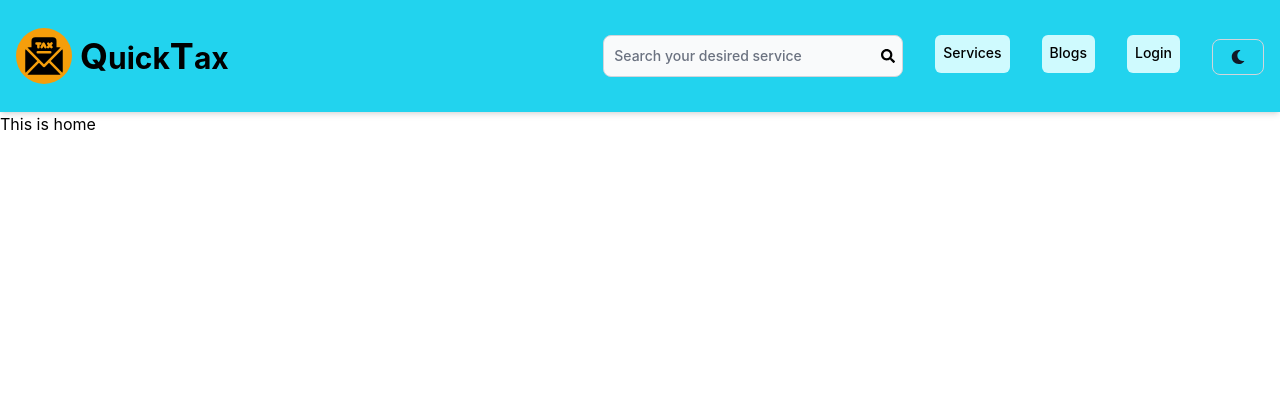
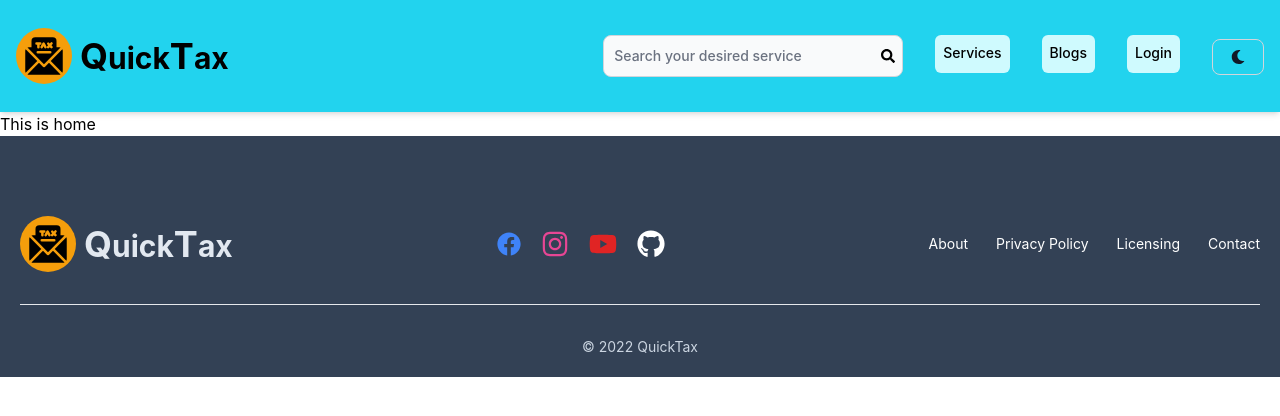
Before and after one commit to k-m-rahman/QuickTax, a React (Create React App) app: page / in a window 1280 px wide. Shown: the top 416 px of the page. Built offline with nearby package versions, Linux system fonts and the light colour scheme.

Commit message:
added footer

```diff
--- a/src/layout/Main.js
+++ b/src/layout/Main.js
@@ -1,5 +1,6 @@
 import React from "react";
 import { Outlet } from "react-router-dom";
+import CommonFooter from "../pages/shared/Footer/CommonFooter";
 import Header from "../pages/shared/Header/Header";
 
 const Main = () => {
@@ -7,6 +8,7 @@ const Main = () => {
     <div>
       <Header></Header>
       <Outlet></Outlet>
+      <CommonFooter></CommonFooter>
     </div>
   );
 };
--- /dev/null
+++ b/src/pages/shared/Footer/CommonFooter.js
@@ -0,0 +1,66 @@
+import { Footer } from "flowbite-react";
+import React from "react";
+import { FaFacebook, FaInstagram, FaYoutube, FaGithub } from "react-icons/fa";
+import { Link } from "react-router-dom";
+import logo from "../../../assets/tax.svg";
+
+const CommonFooter = () => {
+  return (
+    <div>
+      <div className="bg-slate-700  pt-20 mb-0 p-5  rounded-none">
+        <div className="w-full text-center">
+          <div className="w-full justify-between  sm:flex sm:items-center sm:justify-between">
+            <Link to={`/`}>
+              <div className="flex items-center justify-center gap-2 text-2xl lg:text-3xl font-semibold mb-3 lg:mb-0">
+                <span className="bg-amber-500 p-2 rounded-full">
+                  <img src={logo} className="w-8 lg:w-10 " alt="" />
+                </span>
+                <span className="self-center whitespace-nowrap text-2xl md:text-3xl font-bold text-slate-200 flex items-end">
+                  <span className="text-3xl md:text-4xl ">Q</span>{" "}
+                  <span>uick</span>
+                  <span className="text-3xl md:text-4xl ">T</span>{" "}
+                  <span>ax</span>
+                </span>
+              </div>
+            </Link>
+            {/* social links */}
+            <div className="text-white flex gap-5 justify-center items-center mt-5 md:mt-0">
+              <span className="text-blue-500 w-6 h-6 hover:scale-125 duration-150">
+                {" "}
+                <FaFacebook className="w-full h-full"></FaFacebook>{" "}
+              </span>
+              <span className="text-pink-500 w-7 h- 7 hover:scale-125 duration-150">
+                {" "}
+                <FaInstagram className="w-full h-full"></FaInstagram>{" "}
+              </span>
+              <span className="text-red-600 w-7 h- 7 hover:scale-125 duration-150">
+                {" "}
+                <FaYoutube className="w-full h-full"></FaYoutube>{" "}
+              </span>
+              <span className=" w-7 h- 7 hover:scale-125 duration-150">
+                {" "}
+                <FaGithub className="w-full h-full"></FaGithub>{" "}
+              </span>
+            </div>
+
+            {/* other links */}
+            <Footer.LinkGroup className="flex gap-3 lg:gap-1 mt-4 md:mt-0 justify-center">
+              <Footer.Link className="text-white">About</Footer.Link>
+              <Footer.Link className="text-white">Privacy Policy</Footer.Link>
+              <Footer.Link className="text-white">Licensing</Footer.Link>
+              <Footer.Link className="text-white">Contact</Footer.Link>
+            </Footer.LinkGroup>
+          </div>
+          <Footer.Divider className="dark:border-white" />
+          <Footer.Copyright
+            className="text-slate-300"
+            by="QuickTax"
+            year={2022}
+          />
+        </div>
+      </div>
+    </div>
+  );
+};
+
+export default CommonFooter;
```
Also changed, not shown: src/assets/logo.png (deleted).
